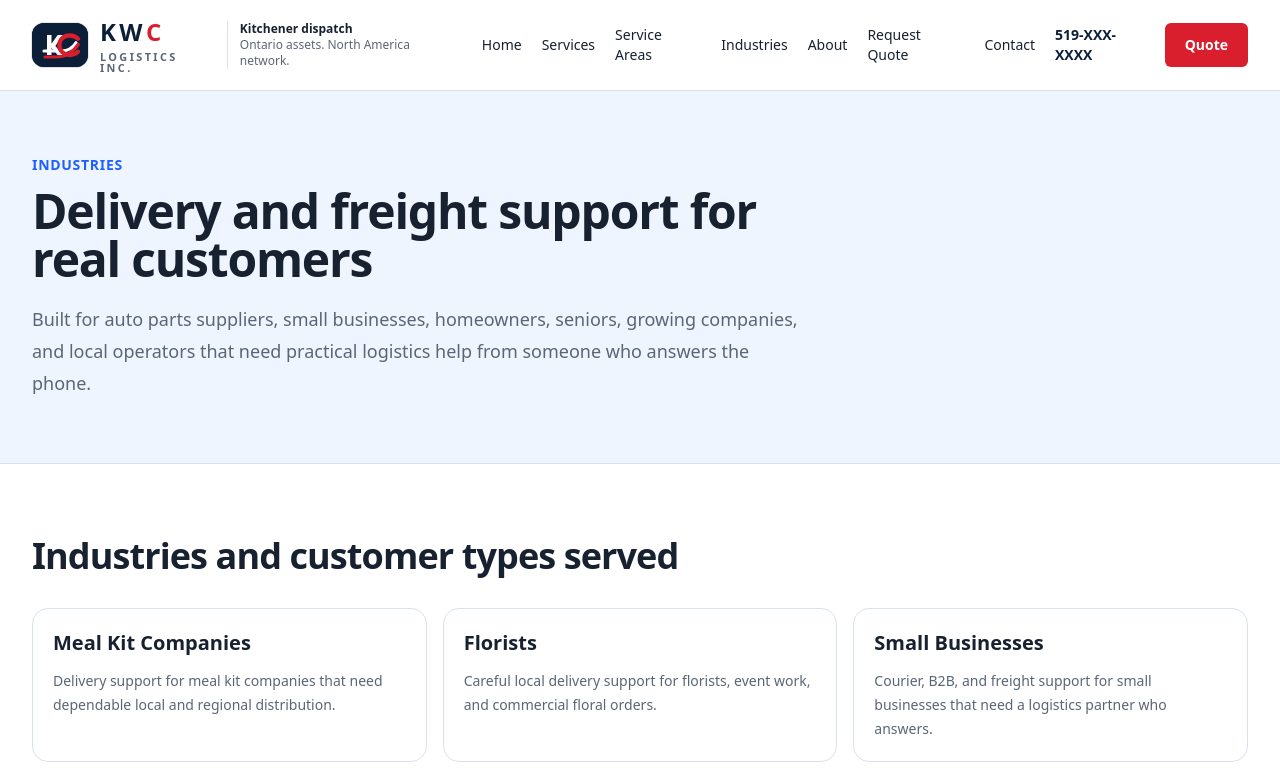
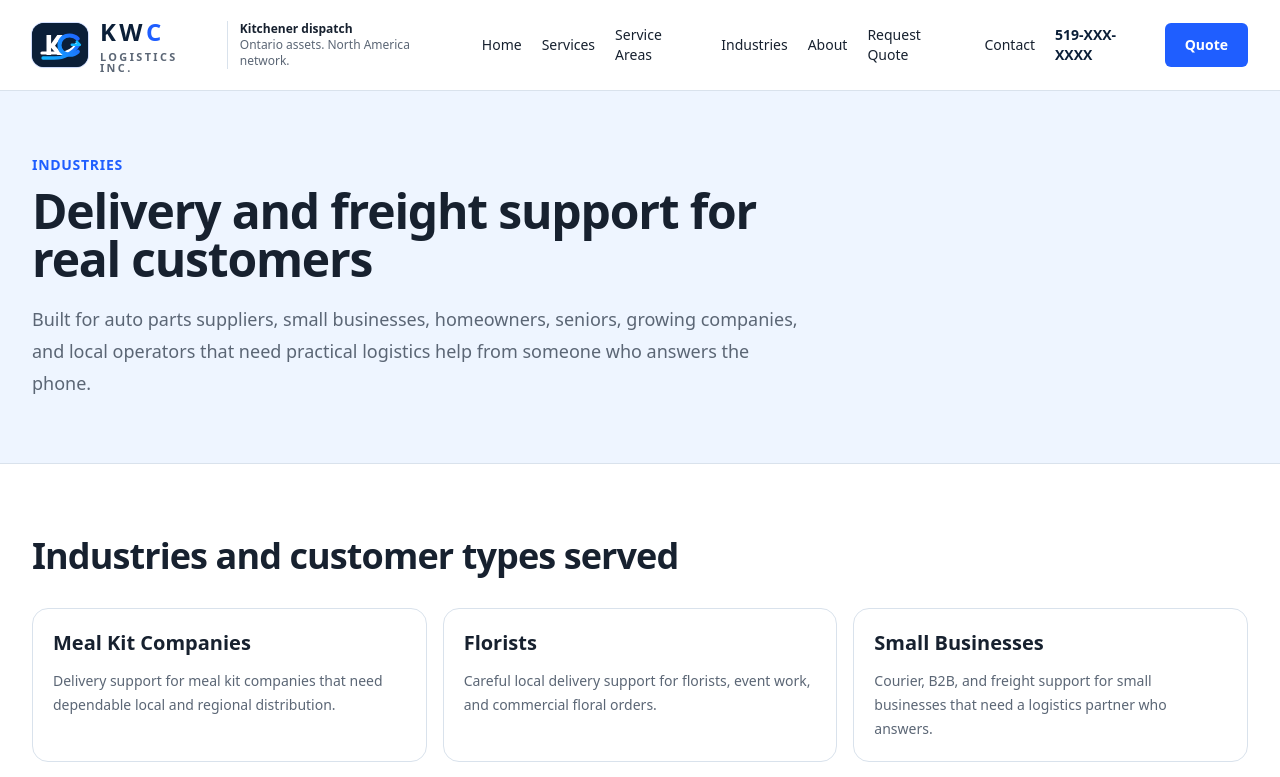
Before and after one commit to kwclogisticsinc-source/kwc-logistics-site, a Next.js app: page /industries in a window 1280 px wide. Shown: the top 777 px of the page. Built offline with nearby package versions, Linux system fonts and the light colour scheme.

Commit message:
Restore blue theme and tech logo

```diff
--- a/app/industries/page.tsx
+++ b/app/industries/page.tsx
@@ -23,7 +23,7 @@ export default function IndustriesPage() {
       <Section title="Industries and customer types served">
         <div className="grid gap-4 sm:grid-cols-2 lg:grid-cols-3">
           {industries.map((industry) => (
-            <Link key={industry.slug} href={`/industries/${industry.slug}`} className="rounded-2xl border border-line bg-white p-5 transition hover:border-brand-red">
+            <Link key={industry.slug} href={`/industries/${industry.slug}`} className="rounded-2xl border border-line bg-white p-5 transition hover:border-brand-blue">
               <h2 className="text-xl font-bold text-ink">{industry.title}</h2>
               <p className="mt-3 text-sm leading-6 text-muted">{industry.description}</p>
             </Link>
--- a/app/service-areas/page.tsx
+++ b/app/service-areas/page.tsx
@@ -24,7 +24,7 @@ export default function ServiceAreasPage() {
       <Section title="Ontario lanes and local service areas" intro="Choose a city page for local logistics, freight, hot shot, warehousing transfer, and partner-managed long-distance support.">
         <div className="grid gap-4 sm:grid-cols-2 md:grid-cols-3">
           {serviceAreas.map((area) => (
-            <Link key={area.slug} href={`/service-areas/${area.slug}`} className="rounded-2xl border border-line bg-white p-5 transition hover:border-brand-red">
+            <Link key={area.slug} href={`/service-areas/${area.slug}`} className="rounded-2xl border border-line bg-white p-5 transition hover:border-brand-blue">
               <h2 className="text-lg font-bold text-ink">{area.title}</h2>
               <p className="mt-3 text-sm leading-6 text-muted">{area.description}</p>
             </Link>
--- a/app/services/page.tsx
+++ b/app/services/page.tsx
@@ -35,7 +35,7 @@ export default function ServicesPage() {
       <Section title="Detailed service pages" intro="These pages explain the common shipment types customers ask about. The main operating model stays Ontario-first." className="bg-slate-50">
         <div className="grid gap-5 sm:grid-cols-2 lg:grid-cols-3">
           {services.map((service) => (
-            <Link key={service.slug} href={`/services/${service.slug}`} className="rounded-2xl border border-line bg-white p-5 transition hover:border-brand-red">
+            <Link key={service.slug} href={`/services/${service.slug}`} className="rounded-2xl border border-line bg-white p-5 transition hover:border-brand-blue">
               <h2 className="text-xl font-bold text-ink">{service.title}</h2>
               <p className="mt-3 text-sm leading-6 text-muted">{service.description}</p>
             </Link>
--- a/components/ButtonLink.tsx
+++ b/components/ButtonLink.tsx
@@ -18,7 +18,7 @@ export function ButtonLink({
     "inline-flex min-h-11 items-center justify-center rounded-md px-5 py-3 text-sm font-semibold transition focus:outline-none focus:ring-2 focus:ring-brand-blue focus:ring-offset-2";
   const styles =
     variant === "primary"
-      ? "bg-brand-red text-white hover:bg-red-700"
+      ? "bg-brand-blue text-white hover:bg-blue-700"
       : "border border-brand-navy bg-white text-brand-navy hover:bg-brand-pale";
 
   return (
--- a/components/Header.tsx
+++ b/components/Header.tsx
@@ -26,13 +26,13 @@ export function Header() {
         </Link>
         <nav className="hidden items-center gap-5 text-sm font-medium text-ink lg:flex">
           {nav.map((item) => (
-            <Link key={item.href} href={item.href} className="hover:text-brand-red">
+            <Link key={item.href} href={item.href} className="hover:text-brand-blue">
               {item.label}
             </Link>
           ))}
         </nav>
         <div className="hidden items-center gap-3 md:flex">
-          <a className="text-sm font-semibold text-brand-navy hover:text-brand-red" href={`tel:${site.phone}`}>
+          <a className="text-sm font-semibold text-brand-navy hover:text-brand-blue" href={`tel:${site.phone}`}>
             {site.phone}
           </a>
           <ButtonLink href="/request-a-quote">Quote</ButtonLink>
--- a/components/Logo.tsx
+++ b/components/Logo.tsx
@@ -1,12 +1,19 @@
 export function LogoMark() {
   return (
-    <span className="grid h-11 w-14 shrink-0 place-items-center rounded-xl bg-brand-navy shadow-sm ring-1 ring-brand-navy/10">
+    <span className="grid h-11 w-14 shrink-0 place-items-center rounded-xl bg-brand-navy shadow-sm ring-1 ring-brand-blue/20">
       <svg viewBox="0 0 56 44" aria-hidden="true" className="h-11 w-14">
+        <defs>
+          <linearGradient id="kwcMarkGradient" x1="10" x2="48" y1="34" y2="10" gradientUnits="userSpaceOnUse">
+            <stop stopColor="#12b7ff" />
+            <stop offset="1" stopColor="#1f5eff" />
+          </linearGradient>
+        </defs>
         <rect width="56" height="44" rx="12" fill="#0b1f38" />
-        <path d="M12 28h17.5c6.4 0 10.9-2.7 14.5-8.2" fill="none" stroke="#fff" strokeWidth="3.2" strokeLinecap="round" />
-        <path d="M13 34h10.5c9.5 0 17.2-4.2 22.8-12.6" fill="none" stroke="#d91f2d" strokeWidth="3.2" strokeLinecap="round" />
-        <path d="M15 12v20h4.5v-7l6.2 7h5.7l-8.1-9.1L31 12h-5.3l-6.2 8.7V12H15Z" fill="#fff" />
-        <path d="M46 15.8c-2.1-2.1-5-3.3-8.2-3.3-6.2 0-10.4 4.1-10.4 9.8s4.3 9.7 10.5 9.7c3.2 0 6-1.1 8.1-3.2" fill="none" stroke="#d91f2d" strokeWidth="4.3" strokeLinecap="round" />
+        <path d="M10 30h18.7c6.8 0 12-3 16.3-9.4" fill="none" stroke="#fff" strokeWidth="3.2" strokeLinecap="round" />
+        <path d="M11 35h11.2c10.2 0 18.4-4.4 24.5-13.3" fill="none" stroke="url(#kwcMarkGradient)" strokeWidth="3.3" strokeLinecap="round" />
+        <path d="M14.5 12v20h4.6v-7.2l6.3 7.2h5.9L23 22.8 30.8 12h-5.5l-6.2 8.7V12h-4.6Z" fill="#fff" />
+        <path d="M45.7 15.7c-2.1-2-4.9-3.2-8-3.2-6.1 0-10.2 4.1-10.2 9.7s4.2 9.6 10.3 9.6c3.2 0 5.9-1.1 8-3.1" fill="none" stroke="url(#kwcMarkGradient)" strokeWidth="4.1" strokeLinecap="round" />
+        <path d="M39.8 21.8h8.1l-3.1-3.1" fill="none" stroke="#12b7ff" strokeWidth="2.5" strokeLinecap="round" strokeLinejoin="round" />
       </svg>
     </span>
   );
@@ -20,7 +27,7 @@ export function LogoLockup() {
         <span className="flex items-baseline gap-1 text-2xl font-black tracking-tight text-brand-navy">
           <span>K</span>
           <span>W</span>
-          <span className="text-brand-red">C</span>
+          <span className="text-brand-blue">C</span>
         </span>
         <span className="mt-1 block text-[0.68rem] font-extrabold uppercase tracking-[0.22em] text-muted">
           Logistics Inc.
--- a/components/QuoteForm.tsx
+++ b/components/QuoteForm.tsx
@@ -90,7 +90,7 @@ export function QuoteForm() {
       <div className="sm:col-span-2">
         <button
           type="submit"
-          className="inline-flex min-h-11 items-center justify-center rounded-md bg-brand-red px-6 py-3 text-sm font-semibold text-white transition hover:bg-red-700 focus:outline-none focus:ring-2 focus:ring-brand-red focus:ring-offset-2"
+          className="inline-flex min-h-11 items-center justify-center rounded-md bg-brand-blue px-6 py-3 text-sm font-semibold text-white transition hover:bg-blue-700 focus:outline-none focus:ring-2 focus:ring-brand-blue focus:ring-offset-2"
         >
           Send Quote Request
         </button>
--- a/tailwind.config.ts
+++ b/tailwind.config.ts
@@ -14,8 +14,8 @@ const config: Config = {
         line: "#d9e2ec",
         brand: {
           blue: "#1f5eff",
+          cyan: "#12b7ff",
           navy: "#0b1f38",
-          red: "#d91f2d",
           pale: "#eef5ff"
         }
       },
```
Also changed, not shown: app/page.tsx (+8 -8 lines), app/icon.svg.
